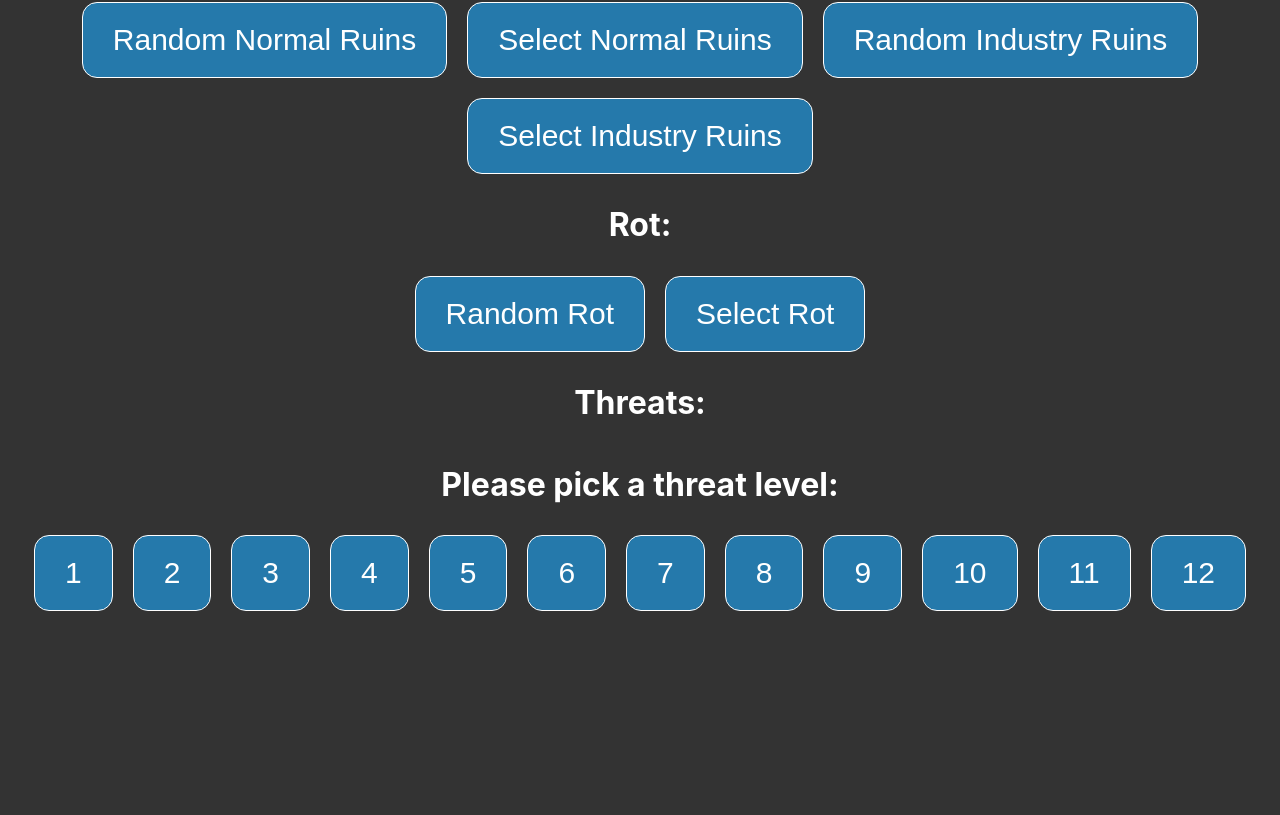
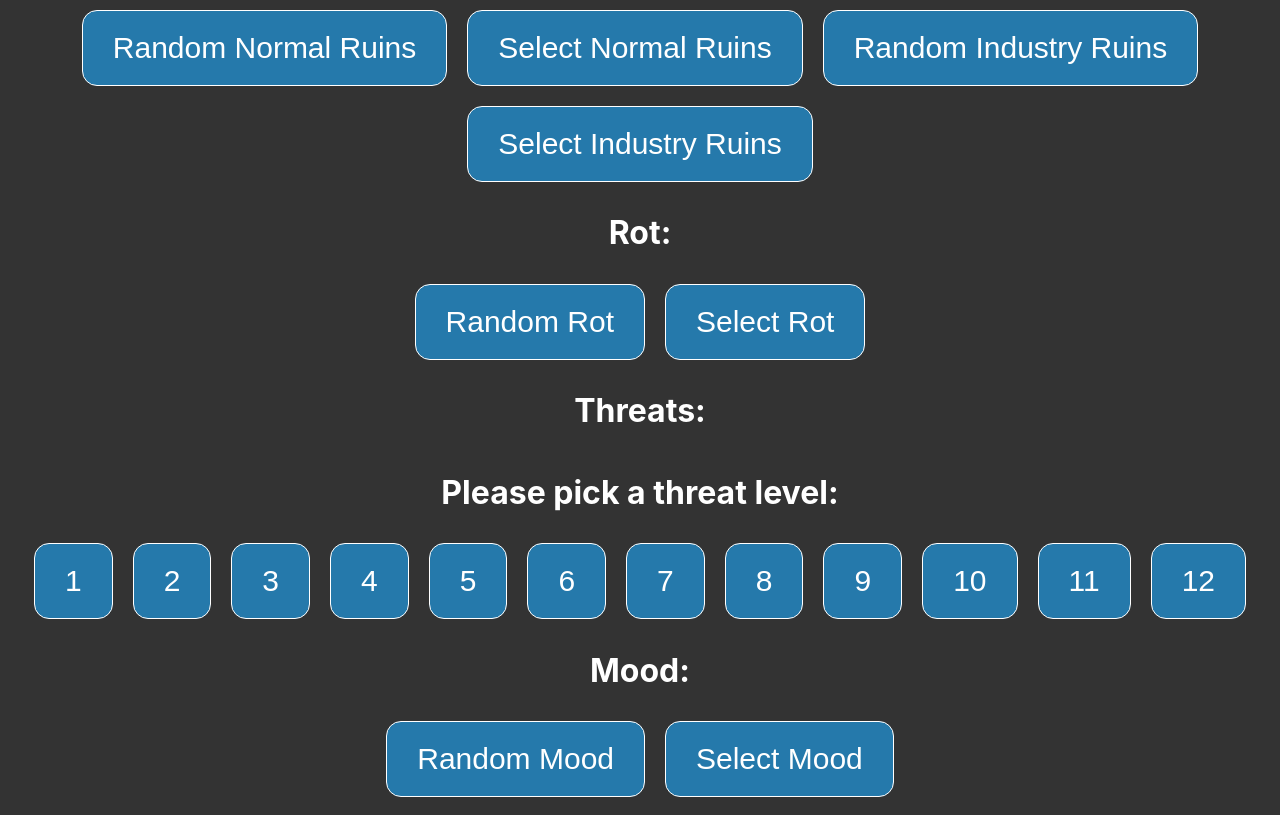
Before and after one commit to joshduncan/sector-generator, a React (Create React App) app: page / in a window 1280 px wide. Shown: the part 364-1179 px from the top of the page. Before the commit the page ends 985 px from the top, so only its background shows below. Built offline with nearby package versions, Linux system fonts and the light colour scheme.

Commit message:
added mood element using Selector component

```diff
--- a/src/App.js
+++ b/src/App.jsx
@@ -4,6 +4,7 @@ import Environment from './Components/Environment/Environment'
 import Ruins from './Components/Ruins/Ruins';
 import Rot from './Components/Rot/Rot';
 import Threats from './Components/Threats/Threats';
+import Mood from './Components/MoodElement/Mood';
 
 function App() {
   return (
@@ -28,6 +29,9 @@ function App() {
       <div className='container'>
         <Threats/>
       </div>
+      <div className='container'>
+        <Mood/>
+      </div>
     </div>
   )
 }
--- /dev/null
+++ b/src/Components/MoodElement/Mood.jsx
@@ -0,0 +1,10 @@
+import React from 'react'
+import moodData from './Mood.data';
+import Selector from '../Selector/Selector'
+
+const Mood = (props) => {
+
+    return <Selector title="Mood" data={moodData}></Selector>
+}
+
+export default Mood;
--- /dev/null
+++ b/src/Components/Selector/Selector.jsx
@@ -0,0 +1,121 @@
+import React, {Component, Fragment} from 'react'
+import SelectorLogic from './Selector.logic';
+import DiceRoller from '../../DiceRoller/DiceRoller';
+import {LineBreak} from '../../Utils/Utils';
+
+class Selector extends Component {
+    state = {
+        innerElement: '',
+        innerFlavor: '',
+        innerRoll: -1,
+        outerElement: '',
+        outerRoll: -1,
+    }
+
+    setRandomMood = () => {
+        if (this.state.outerElement === '') {
+            this.setState({outerElement: 'random'});
+        } else {
+            this.setState({innerElement: 'random'});
+        }
+    }
+
+    setSelectElement = () => {
+        const newState = {
+        }
+        if (this.state.outerElement === '') {
+            newState.outerElement = 'select';
+        } else {
+            newState.innerElement = 'select';
+        }
+
+        this.setState(newState);
+    }
+
+    setOuterType = ({target}) => {
+        this.setState({outerElement: target.innerText})
+    }
+
+    setInnerType = ({target}) => {
+        const newState = {innerElement: target.innerText};
+        if (this.state.outerElement && this.state.outerElement !== '---') {
+            const data = this.props.data;
+            const options = data.find(el => el.heading === this.state.outerElement).options;
+            const flavor = options.find(el => el.heading === target.innerText).flavor;
+            if (flavor) {
+                newState.innerFlavor = flavor;
+            }
+        }
+        this.setState(newState);
+    }
+
+    componentDidUpdate = () => {
+        if (!this.props.data[0].hasOwnProperty('heading')) {
+            this.setState({outerElement: '---'});
+        }
+        if (this.state.outerElement === 'random') {
+            const {element, roll} = SelectorLogic.selectRandomOuterElement(this.props.data);
+            this.setState({outerElement: element.heading, outerRoll: roll, innerElement: 'random'});
+        }
+        if (this.state.innerElement === 'random') {
+            let data = this.props.data;
+            if (this.state.outerRoll >= 0) {
+                data = data[this.state.outerRoll].options
+            } else if (this.state.outerElement) {
+                data = data.find(el => el.heading === this.state.outerElement).options;
+            }
+            const {element, roll} = SelectorLogic.selectRandomElement(data);
+            this.setState({innerElement: element.heading, innerFlavor: element.flavor, innerRoll: roll});
+        }
+    }
+
+    render = () => {
+        return (<Fragment>
+            <h1>{this.props.title}:</h1>
+            <LineBreak />
+            {this.state.outerRoll >= 0 &&
+                <h1>{DiceRoller.toString(this.state.outerRoll)}|&nbsp;</h1>
+            }
+            {this.state.outerElement && this.state.outerElement !== '---' &&  this.state.outerElement !== 'select' &&
+                <h1>{this.state.outerElement}</h1>
+            }
+            {this.state.outerElement === '' &&
+                <Fragment>
+                    <button onClick={this.setRandomMood}>Random {this.props.title}</button>
+                    <button onClick={this.setSelectElement}>Select {this.props.title}</button>
+                </Fragment>
+            }
+            {this.state.outerElement === 'select' &&
+                SelectorLogic.distinctValuesFromData(this.props.data).map((type, idx) => {
+                    return (<button key={idx} onClick={this.setOuterType}>{type}</button>)
+                })
+            }
+            <LineBreak />
+            {this.state.innerRoll >= 0 &&
+                <h1>{DiceRoller.toString(this.state.innerRoll)}|&nbsp;</h1>
+            }
+            {this.state.innerElement && this.state.innerElement !== 'select' &&
+                <h1>{this.state.innerElement}</h1>
+            }
+            {this.state.innerFlavor &&
+                <Fragment>
+                    <LineBreak />
+                    <h2>&nbsp;{this.state.innerFlavor}</h2>
+                </Fragment>
+            }
+            {this.state.innerElement === '' && this.state.outerElement && this.state.outerElement !== 'select' &&
+                <Fragment>
+                    <button onClick={this.setRandomMood}>Random {this.props.title}</button>
+                    <button onClick={this.setSelectElement}>Select {this.props.title}</button>
+                </Fragment>
+            }
+            {this.state.innerElement === 'select' &&
+                SelectorLogic.distinctValuesFromData(this.props.data.find(el => el.heading === this.state.outerElement).options).map((type, idx) => {
+                    return (<button key={idx} onClick={this.setInnerType}>{type}</button>)
+                })
+            }
+        </Fragment>)
+    }
+}
+
+export default Selector;
--- a/src/Components/Selector/Selector.logic.js
+++ b/src/Components/Selector/Selector.logic.js
@@ -12,13 +12,18 @@ import DiceRoller from "../../DiceRoller/DiceRoller";
         return {element: elementFromDataWithRoll(data, roll), roll}
     };
 
+    const selectRandomOuterElement = (data) => {
+        const roll = DiceRoller.rollxd6(1);
+        return {roll, element: data[roll[0]]};
+    }
+
     const elementFromDataWithRoll = (data, roll) => {
         return roll.reduce((prev, cur, idx) => idx === roll.length - 1 ? prev[cur] : prev[cur].options, data);
     };
 
     const distinctValuesFromData = (data) => {
         const reducer = (prev, cur) => {
-            if (cur.hasOwnProperty('options')) {
+            if (cur.hasOwnProperty('options') && !cur.hasOwnProperty('heading')) {
                 return prev.concat(cur.options.reduce(reducer, []));
             } else {
                 prev.push(cur.heading);
@@ -33,5 +38,6 @@ import DiceRoller from "../../DiceRoller/DiceRoller";
         distinctValuesFromData,
         elementFromDataWithRoll,
         selectRandomElement,
+        selectRandomOuterElement,
     }
 export default SelectorLogic;
--- a/src/index.css
+++ b/src/index.css
@@ -1,7 +1,7 @@
 body {
   background-color: #333333;
   color: white;
-  margin: 0;
+  margin: 10;
   font-family: -apple-system, BlinkMacSystemFont, "Segoe UI", "Roboto", "Oxygen",
     "Ubuntu", "Cantarell", "Fira Sans", "Droid Sans", "Helvetica Neue",
     sans-serif;
```
Also changed, not shown: src/Components/Rot/Rot.jsx (renamed from src/Components/Rot/Rot.js), src/Components/Ruins/Ruins.jsx (renamed from src/Components/Ruins/Ruins.js), 1 other file (tests, documents, lock files or other folders).
